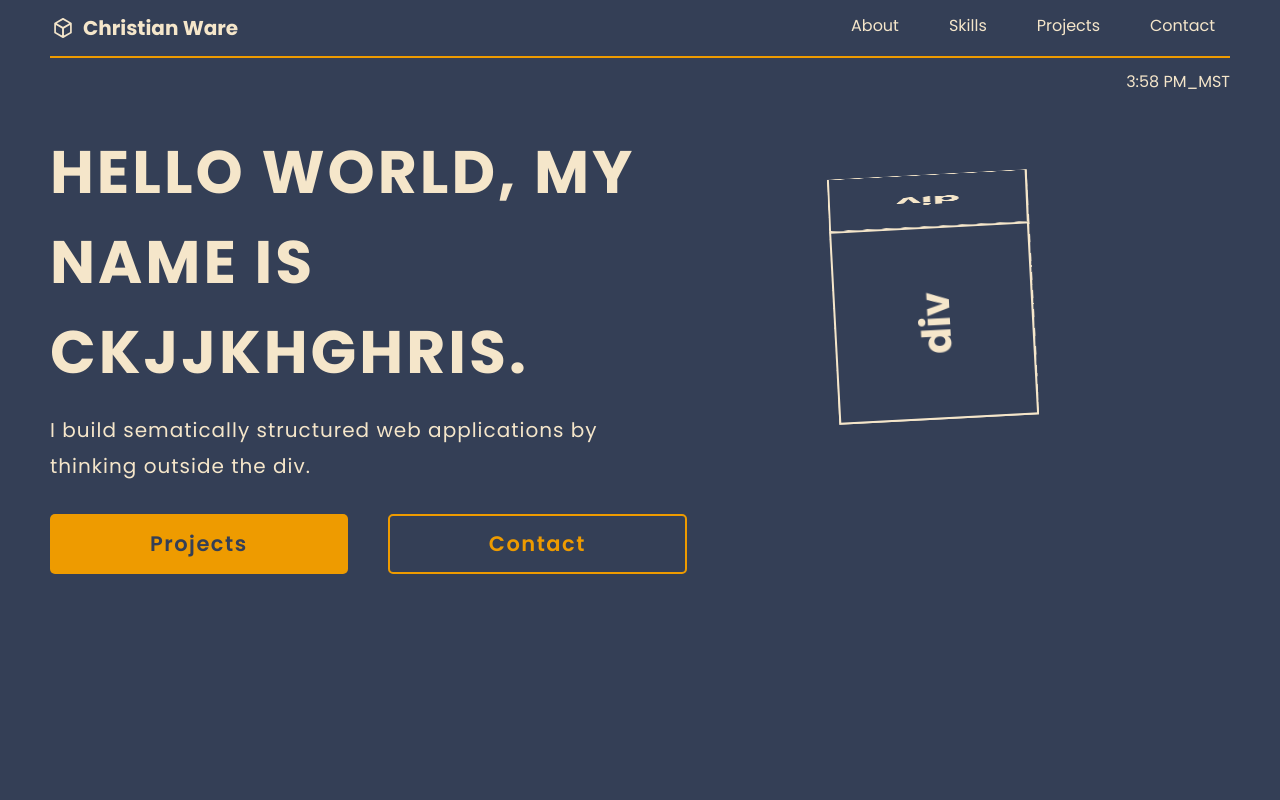
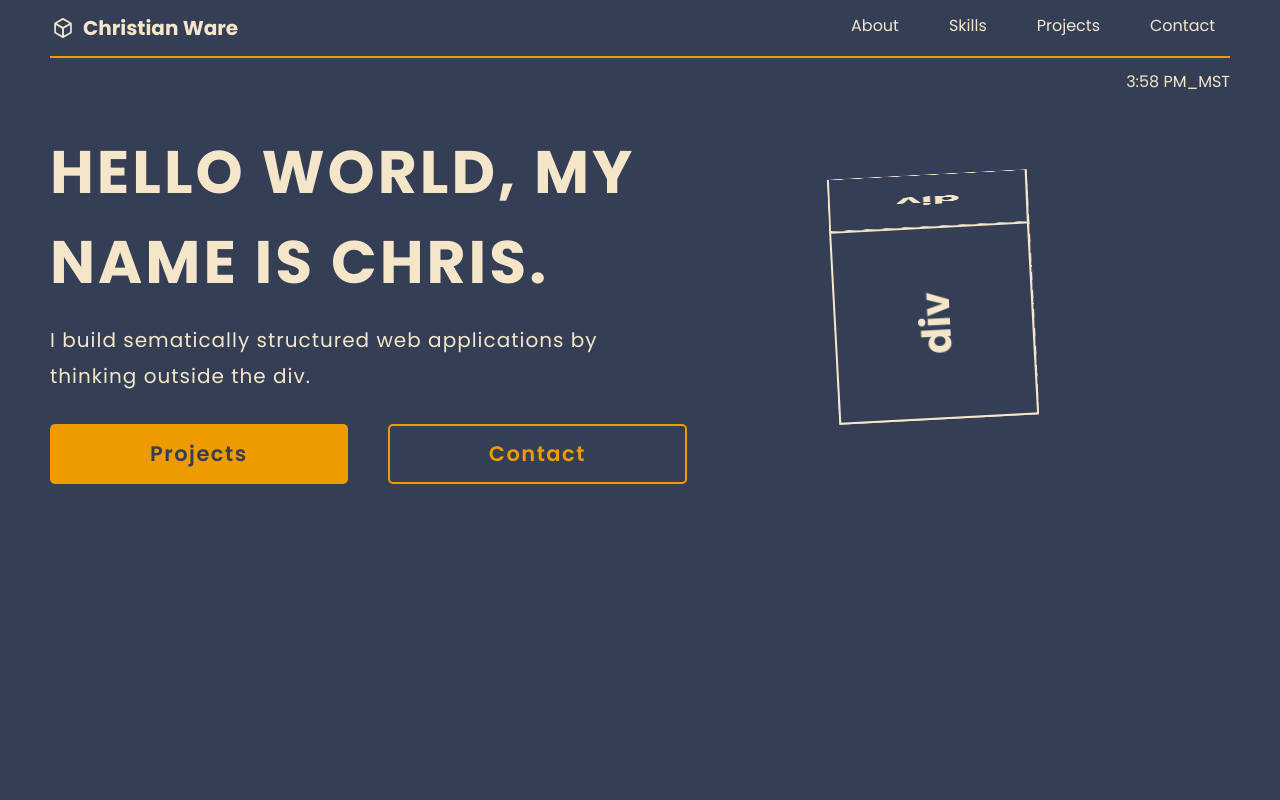
Before and after one commit to ChristianWare/Portland, a Next.js app: page / in a window 1280 px wide. Shown: the top 800 px of the page. Built offline with nearby package versions, Linux system fonts and the light colour scheme.

Commit message:
Hero Fix

```diff
--- a/src/components/Hero.js
+++ b/src/components/Hero.js
@@ -7,7 +7,7 @@ function Hero() {
     <header id='#home' className={styles.hero}>
       <div className={styles.heroLeft}>
         <div className={styles.heroLeftWrapper}>
-          <h1 className={styles.heroName}>Hello World, My Name is Ckjjkhghris.</h1>
+          <h1 className={styles.heroName}>Hello World, My Name is Chris.</h1>
           <div className={styles.heroTitle}>
             <div className={styles.titleWrapper}>
               <div className={styles.titleItem}>
```
